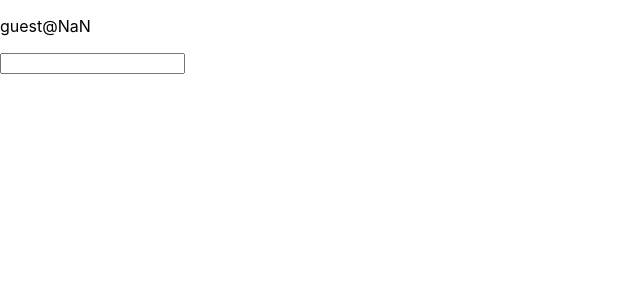
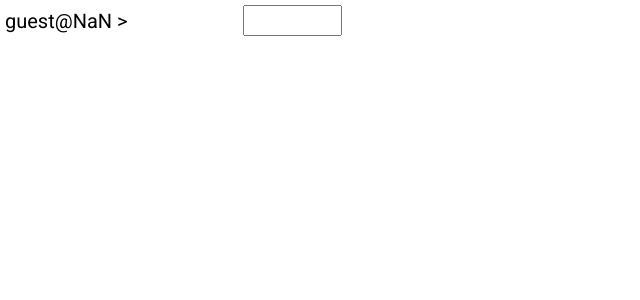
Before and after one commit to mertdogan12/website, a React (Create React App) app: page / in a window 1280 px wide. Shown: the top 300 px of the page, without its empty margins (0-640 px from the left). Built offline with nearby package versions, Linux system fonts and the light colour scheme.

Commit message:
css update

```diff
--- a/public/index.html
+++ b/public/index.html
@@ -8,6 +8,10 @@
     <meta
       name="description"
       content="Web site created using create-react-app"
+    />
+    <link
+      href="https://fonts.googleapis.com/css?family=Roboto&display=swap"
+      rel="stylesheet"
     />
     <link rel="apple-touch-icon" href="%PUBLIC_URL%/logo192.png" />
     <!--
--- a/src/pages/CommandLine.tsx
+++ b/src/pages/CommandLine.tsx
@@ -1,4 +1,5 @@
 import { KeyboardEvent } from "react";
+import "./home.css";
 
 interface Props {
   name: string;
@@ -8,11 +9,16 @@ interface Props {
 
 const CommandLine = (props: Props) => {
   return (
-    <div className="CommandLine">
-      <p>
-        {props.name}@{props.computer}
-      </p>
-      <input type="text" id="cmd-input" onKeyDown={props.onKeyDown} />
+    <div className="commandLine">
+      <span className="commandLine">
+        {props.name}@{props.computer} {">"}
+      </span>
+      <input
+        className="commandLine"
+        type="text"
+        id="cmd-input"
+        onKeyDown={props.onKeyDown}
+      />
     </div>
   );
 };
--- a/src/pages/home.css
+++ b/src/pages/home.css
@@ -0,0 +1,28 @@
+input.commandLine {
+  width: 91px;
+  height: 25px;
+  position: relative;
+  top: 5px;
+  font-family: Roboto;
+  text-align: left;
+  font-size: 20px;
+  letter-spacing: 0;
+  left: 120px;
+}
+
+span.commandLine {
+  width: 120px;
+  height: 25px;
+  position: relative;
+  left: 5px;
+  top: 5px;
+  text-align: left;
+  font-size: 20px;
+  font-family: Roboto;
+}
+
+div.commandLine {
+  width: 274px;
+  height: 35px;
+  position: absolute;
+}
```
Also changed, not shown: public/manifest.json.
